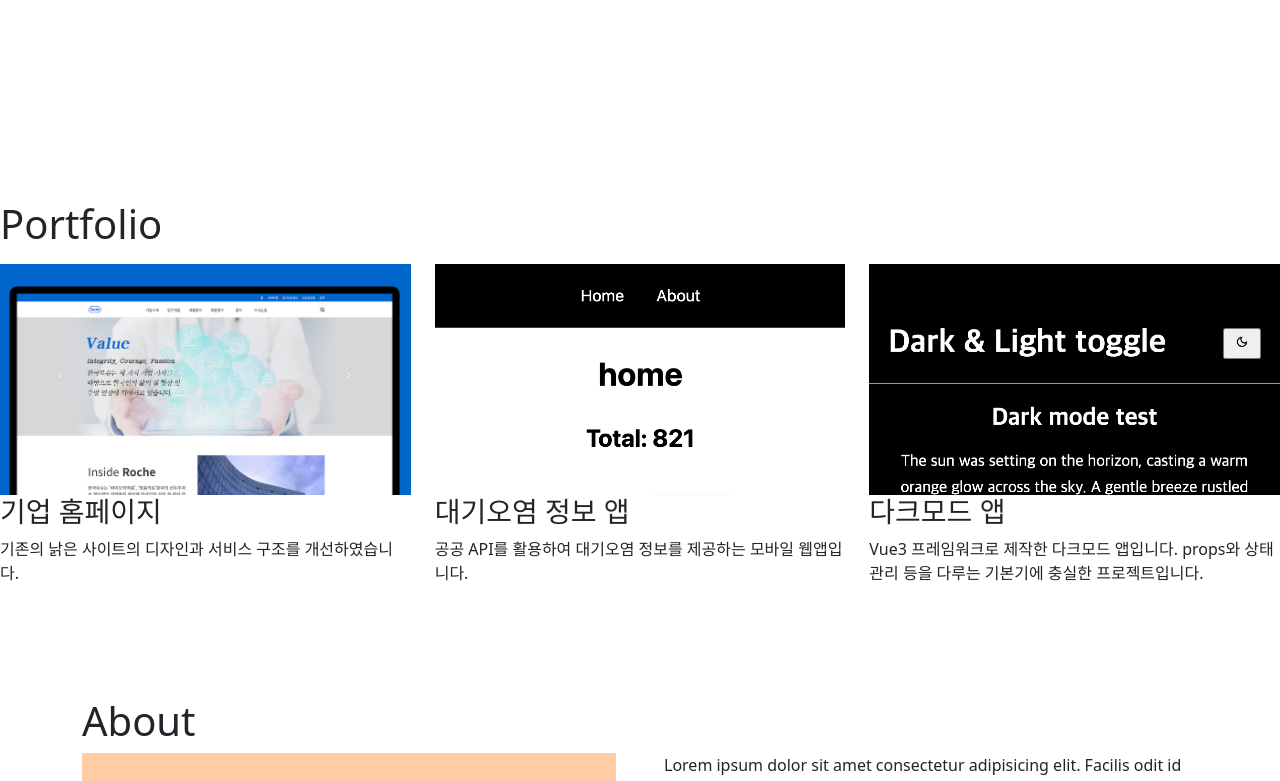
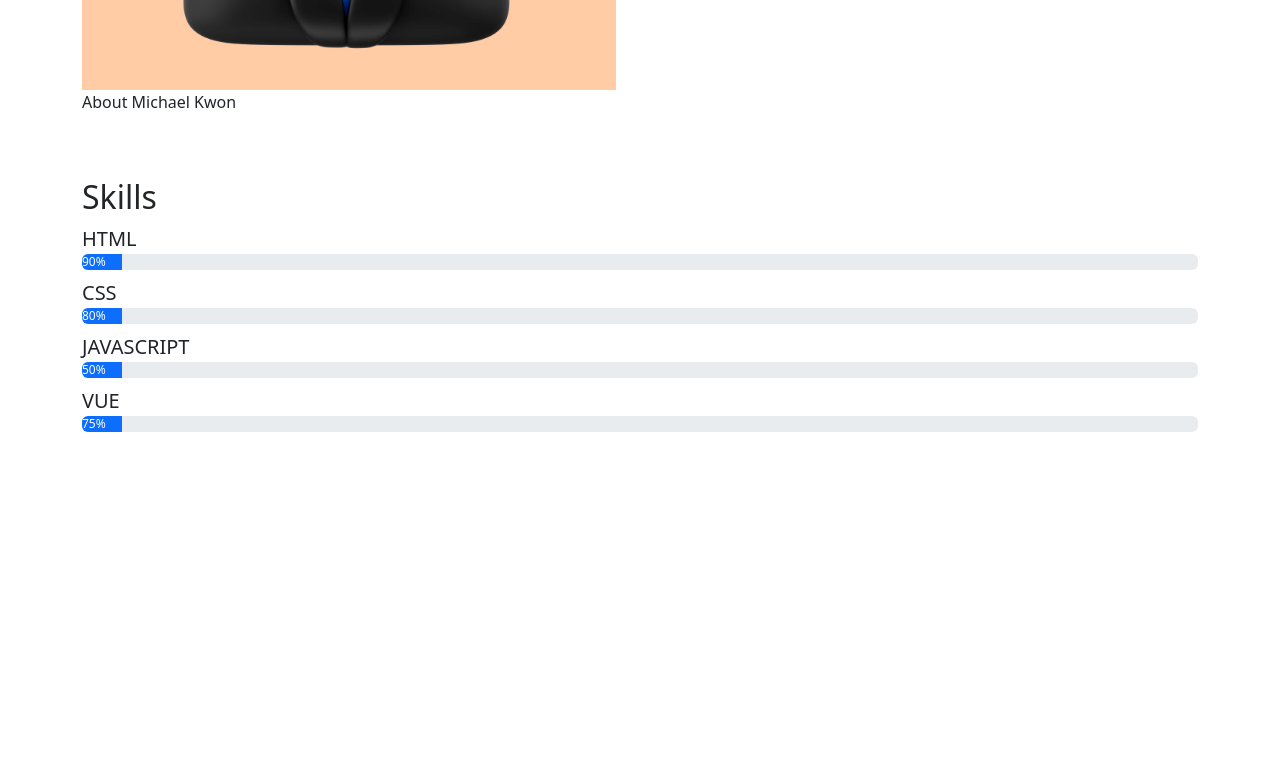
Before and after one commit to Ddooby/udemy-vue2, a Vue app: page /about in a window 1280 px wide. Shown: the part 600-1381 px from the top of the page. After the commit the page ends 1104 px from the top, so only its background shows below. Built offline with nearby package versions, Linux system fonts and the light colour scheme.

Commit message:
[feat] Chapter 31 - Router 적용 (MPA 방식)

```diff
--- a/package.json
+++ b/package.json
@@ -10,7 +10,8 @@
   },
   "dependencies": {
     "bootstrap": "^5.3.3",
-    "vue": "^3.5.13"
+    "vue": "^3.5.13",
+    "vue-router": "^4.5.0"
   },
   "devDependencies": {
     "@vitejs/plugin-vue": "^5.2.1",
--- a/src/App.vue
+++ b/src/App.vue
@@ -6,6 +6,8 @@ import About from './components/About.vue';
 
 <template>
   <!-- https://getbootstrap.com/ 참조하여 코드 가져다가 붙여넣음 -->
+  <!--
+  SPA
   <nav class="navbar navbar-expand-lg bg-body-tertiary fixed-top" data-bs-theme="dark">
     <div class="container-fluid">
       <a class="navbar-brand" href="#">Navbar</a>
@@ -30,6 +32,31 @@ import About from './components/About.vue';
   <TitlePage />
   <Portfolio />
   <About />
+  -->
+
+  <!-- MPA -->
+  <nav class="navbar navbar-expand-lg bg-body-tertiary fixed-top" data-bs-theme="dark">
+    <div class="container-fluid">
+      <a class="navbar-brand" href="#">Navbar</a>
+      <button class="navbar-toggler" type="button" data-bs-toggle="collapse" data-bs-target="#navbarNav" aria-controls="navbarNav" aria-expanded="false" aria-label="Toggle navigation">
+        <span class="navbar-toggler-icon"></span>
+      </button>
+      <div class="collapse navbar-collapse" id="navbarNav">
+        <ul class="navbar-nav">
+          <li class="nav-item">
+            <router-link class="nav-link active" aria-current="page" to="/">Home</router-link>
+          </li>
+          <li class="nav-item">
+            <router-link class="nav-link" to="/portfolio">Portfolio</router-link>
+          </li>
+          <li class="nav-item">
+            <router-link class="nav-link" to="/about">About</router-link>
+          </li>
+        </ul>
+      </div>
+    </div>
+  </nav>
+  <router-view></router-view>
 </template>
 
 <!-- lang="scss" 를 쓰면 sass 문법을 사용할 수 있다. -->
--- a/src/components/About.vue
+++ b/src/components/About.vue
@@ -15,7 +15,7 @@
     </div>
 
     <!-- mt-5 는 Bootstrap 의 Spacing 관련 top margin 5단계 -->
-    <article class="row mt-5">
+    <article class="row py-5">
       <h2>Skills</h2>
       <!--
       <dl>
@@ -48,16 +48,19 @@
         </dd>
       </dl>
        -->
-      <dl v-for="(skill, i) in skill" :key="i">
+      <dl>
+        <!-- <template v-for="(skill, i) in skills" :key="i"> -->
+        <template v-for="skill in skills" >
           <dt class="lead">{{ skill.name }}</dt>
           <dd>
-          <!-- <div
+            <div
               class="progress"
               role="progressbar"
             >
-            <div class="progress-bar" :style="witdh: {{skill.point}}"></div>
-          </div> -->
+              <div class="progress-bar text-end pe-3" :style="{ witdh: skill.point }">{{ skill.point }}</div>
+            </div>
           </dd>
+        </template>
       </dl>
     </article>
   </section>
--- a/src/main.js
+++ b/src/main.js
@@ -3,5 +3,6 @@ import './style.css'
 import App from './App.vue'
 import 'bootstrap/dist/css/bootstrap.min.css';
 import 'bootstrap/dist/js/bootstrap.bundle.min';
+import router from './router/router';
 
-createApp(App).mount('#app')
+createApp(App).use(router).mount('#app')
--- /dev/null
+++ b/src/router/router.js
@@ -0,0 +1,18 @@
+import { createWebHistory, createRouter } from "vue-router";
+
+// js 같은 경우는 확장자 생략이 가능한데 컴포넌트 경우에는 확장자 명시해줘야 오류가 안난다.
+import TitlePage from '../components/TitlePage.vue';
+import About from '../components/About.vue';
+import Portfolio from '../components/Portfolio.vue';
+
+const router = createRouter({
+  history: createWebHistory(),
+  // 라우터와 관련된 path 등록
+  routes: [
+    { path: '/', component: TitlePage },
+    { path: '/about', component: About },
+    { path: '/portfolio', component: Portfolio },
+  ]
+})
+
+export default router;
--- a/src/style.css
+++ b/src/style.css
@@ -2,3 +2,7 @@
   margin: 0;
   box-sizing: border-box;
 }
+
+section {
+  padding-top: 100px;
+}
```
Also changed, not shown: 1 other file (tests, documents, lock files or other folders). Lines whose indentation alone changed are shown as unchanged.
